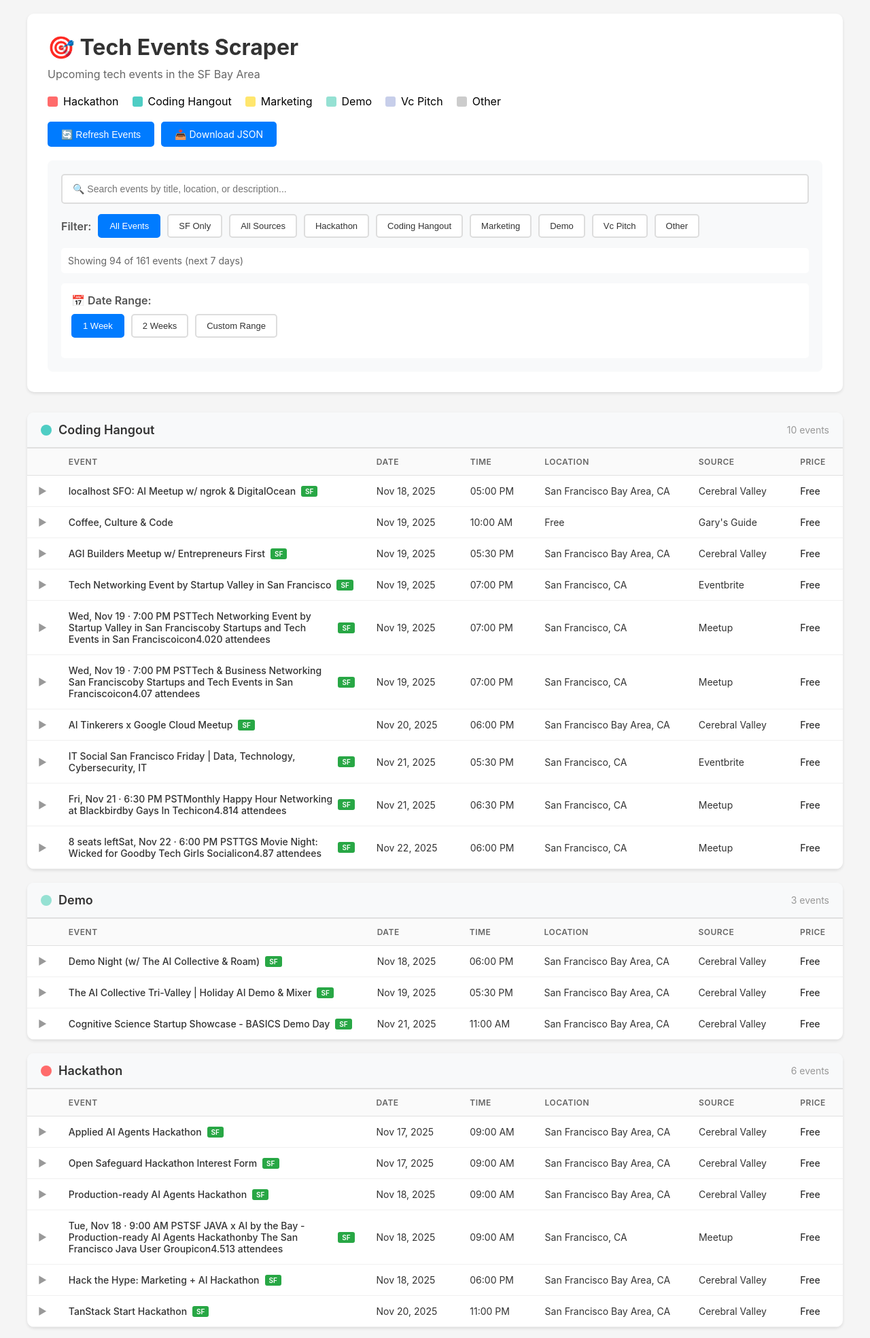
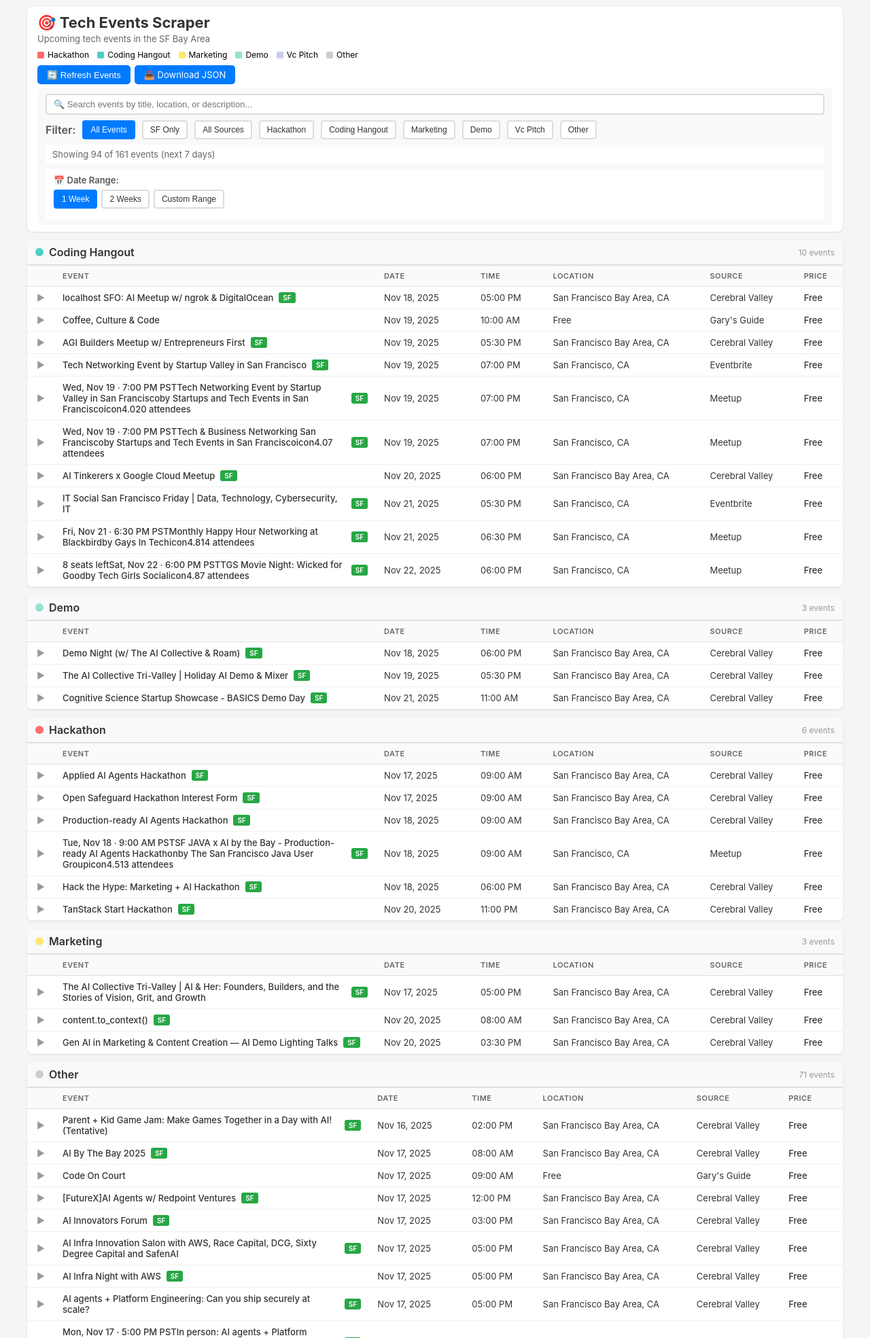
Before and after one commit to jjchong5/tech-event-scraper, a Flask app: page / in a window 1280 px wide. Shown: the top 1969 px of the page at 68% size. Run offline with Flask 3, Linux system fonts and the light colour scheme; data comes from the database, SQL or seed files in the repository.

Commit message:
denser, whitespace removed

```diff
--- a/templates/index.html
+++ b/templates/index.html
@@ -14,7 +14,7 @@
         body {
             font-family: -apple-system, BlinkMacSystemFont, 'Segoe UI', Roboto, sans-serif;
             background: #f5f5f5;
-            padding: 20px;
+            padding: 10px;
         }
 
         .container {
@@ -24,36 +24,38 @@
 
         header {
             background: white;
-            padding: 30px;
-            border-radius: 10px;
-            margin-bottom: 30px;
-            box-shadow: 0 2px 4px rgba(0,0,0,0.1);
+            padding: 10px 15px;
+            border-radius: 8px;
+            margin-bottom: 12px;
+            box-shadow: 0 1px 3px rgba(0,0,0,0.1);
         }
 
         h1 {
             color: #333;
-            margin-bottom: 10px;
+            margin-bottom: 3px;
+            font-size: 22px;
         }
 
         .subtitle {
             color: #666;
-            margin-bottom: 20px;
+            margin-bottom: 8px;
+            font-size: 13px;
         }
 
         .controls {
-            margin-top: 20px;
+            margin-top: 8px;
             display: flex;
-            gap: 10px;
+            gap: 6px;
         }
 
         button, .button {
             background: #007bff;
             color: white;
             border: none;
-            padding: 10px 20px;
+            padding: 6px 14px;
             border-radius: 5px;
             cursor: pointer;
-            font-size: 14px;
+            font-size: 13px;
             text-decoration: none;
             display: inline-block;
         }
@@ -173,21 +175,22 @@
 
         .legend {
             display: flex;
-            gap: 20px;
+            gap: 12px;
             flex-wrap: wrap;
-            margin-top: 15px;
+            margin-top: 6px;
         }
 
         .legend-item {
             display: flex;
             align-items: center;
-            gap: 8px;
+            gap: 5px;
+            font-size: 12px;
         }
 
         .legend-color {
-            width: 15px;
-            height: 15px;
-            border-radius: 3px;
+            width: 10px;
+            height: 10px;
+            border-radius: 2px;
         }
 
         .loading {
@@ -198,18 +201,18 @@
 
         .search-filter {
             background: #f8f9fa;
-            padding: 20px;
-            border-radius: 8px;
-            margin-top: 20px;
+            padding: 8px 12px;
+            border-radius: 6px;
+            margin-top: 6px;
         }
 
         .search-box {
             width: 100%;
-            padding: 12px 15px;
+            padding: 6px 10px;
             border: 2px solid #ddd;
-            border-radius: 5px;
-            font-size: 14px;
-            margin-bottom: 15px;
+            border-radius: 4px;
+            font-size: 13px;
+            margin-bottom: 8px;
         }
 
         .search-box:focus {
@@ -230,12 +233,12 @@
         }
 
         .filter-btn {
-            padding: 8px 15px;
+            padding: 5px 10px;
             border: 2px solid #ddd;
             background: white;
-            border-radius: 5px;
+            border-radius: 4px;
             cursor: pointer;
-            font-size: 13px;
+            font-size: 12px;
             color: #333;
             transition: all 0.2s;
         }
@@ -256,22 +259,22 @@
         }
 
         .stats {
-            margin-top: 15px;
-            padding: 10px;
+            margin-top: 8px;
+            padding: 6px 10px;
             background: white;
-            border-radius: 5px;
-            font-size: 14px;
+            border-radius: 4px;
+            font-size: 13px;
             color: #666;
         }
 
         .view-switcher {
-            margin-top: 15px;
-            padding: 10px;
+            margin-top: 8px;
+            padding: 6px 10px;
             background: white;
-            border-radius: 5px;
+            border-radius: 4px;
             display: flex;
             align-items: center;
-            gap: 10px;
+            gap: 8px;
         }
 
         .view-label {
@@ -312,29 +315,29 @@
         /* Table View Styles - Airtable inspired */
         .events-table-container {
             background: white;
-            border-radius: 10px;
-            margin-bottom: 20px;
-            box-shadow: 0 2px 4px rgba(0,0,0,0.1);
+            border-radius: 8px;
+            margin-bottom: 12px;
+            box-shadow: 0 1px 3px rgba(0,0,0,0.1);
             overflow: hidden;
         }
 
         .table-category-header {
             background: #f8f9fa;
-            padding: 15px 20px;
+            padding: 8px 12px;
             border-bottom: 2px solid #e0e0e0;
             display: flex;
             align-items: center;
-            gap: 10px;
+            gap: 8px;
         }
 
         .table-category-indicator {
-            width: 16px;
-            height: 16px;
+            width: 12px;
+            height: 12px;
             border-radius: 50%;
         }
 
         .table-category-title {
-            font-size: 18px;
+            font-size: 16px;
             font-weight: 600;
             color: #333;
             text-transform: capitalize;
@@ -342,7 +345,7 @@
 
         .table-event-count {
             color: #999;
-            font-size: 14px;
+            font-size: 12px;
             margin-left: auto;
         }
 
@@ -358,9 +361,9 @@
 
         .events-table th {
             text-align: left;
-            padding: 12px 16px;
+            padding: 8px 12px;
             font-weight: 600;
-            font-size: 12px;
+            font-size: 11px;
             color: #666;
             text-transform: uppercase;
             letter-spacing: 0.5px;
@@ -380,8 +383,8 @@
         }
 
         .events-table td {
-            padding: 14px 16px;
-            font-size: 14px;
+            padding: 8px 12px;
+            font-size: 13px;
             color: #333;
             vertical-align: middle;
         }
@@ -508,32 +511,33 @@
         }
 
         .date-filter {
-            margin-top: 15px;
-            padding: 15px;
+            margin-top: 8px;
+            padding: 8px 12px;
             background: white;
-            border-radius: 5px;
+            border-radius: 4px;
         }
 
         .date-filter-label {
             font-weight: 600;
             color: #555;
-            margin-bottom: 10px;
+            margin-bottom: 6px;
             display: block;
+            font-size: 13px;
         }
 
         .date-buttons {
             display: flex;
-            gap: 10px;
-            margin-bottom: 15px;
+            gap: 6px;
+            margin-bottom: 8px;
         }
 
         .date-btn {
-            padding: 8px 15px;
+            padding: 5px 10px;
             border: 2px solid #ddd;
             background: white;
-            border-radius: 5px;
+            border-radius: 4px;
             cursor: pointer;
-            font-size: 13px;
+            font-size: 12px;
             color: #333;
             transition: all 0.2s;
         }
```
Also changed, not shown: other parts of templates/index.html (+11 -11 lines).
